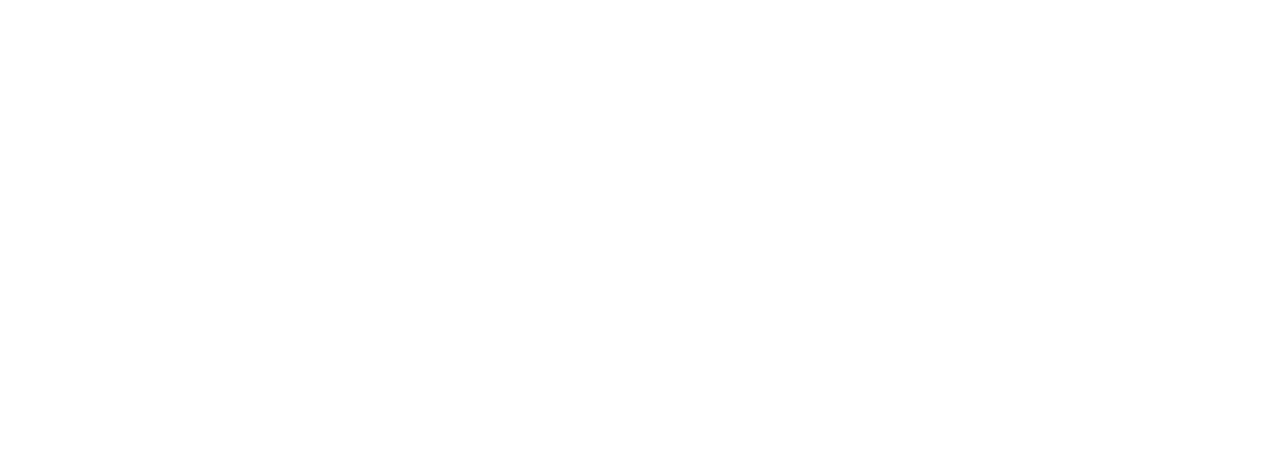
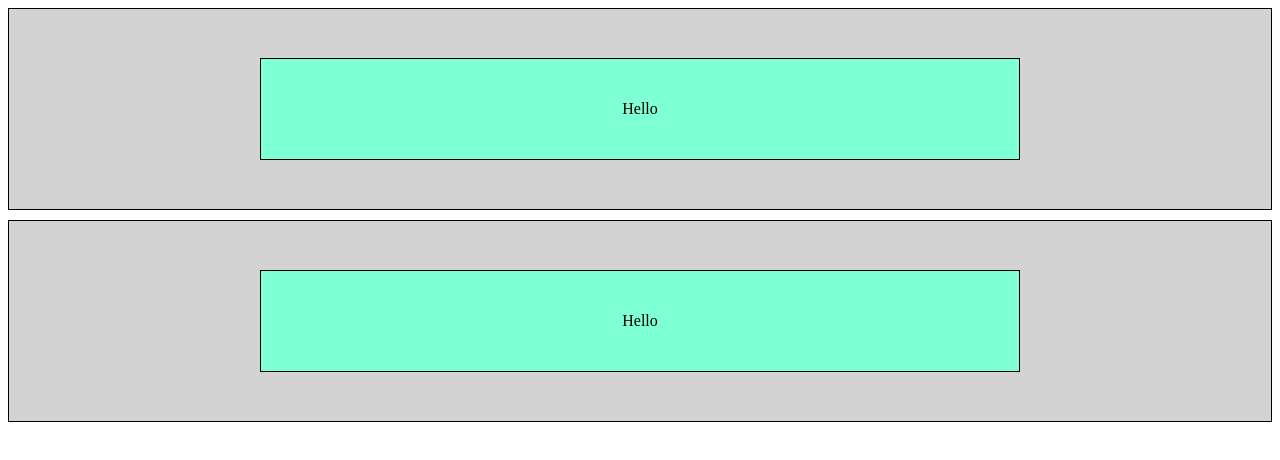
Before and after one commit to dimivela/web-projects-cf7, a plain HTML site: page chapter-6/1-flex-grid-alignment.html in a window 1280 px wide. Drawn offline with Linux system fonts and the light colour scheme.

Commit message:
more grid template 12/05/2025

```diff
--- a/chapter-6/1-flex-grid-alignment.html
+++ b/chapter-6/1-flex-grid-alignment.html
@@ -3,10 +3,16 @@
 <head>
     <meta charset="UTF-8">
     <meta name="viewport" content="width=device-width, initial-scale=1.0">
-    <title>Document</title>
+    <title>Flex & Grid</title>
     <link rel="stylesheet" href="./css/1-flex-grid-alignment.css">
 </head>
 <body>
+    <div class="center-flex">
+        <div class="hello-flex">Hello</div>
+    </div>
 
+    <div class="center-grid">
+        <div class="hello-grid">Hello</div>
+    </div>
 </body>
 </html>
--- a/chapter-6/css/1-flex-grid-alignment.css
+++ b/chapter-6/css/1-flex-grid-alignment.css
@@ -0,0 +1,37 @@
+.center-flex {
+    height: 200px;
+    background-color: lightgray;
+    border: 1px solid black;
+    display: flex;
+    justify-content: center;
+    align-items: center;
+}
+
+.hello-flex {
+    height: 100px;
+    width: 60%;
+    border: 1px solid black;
+    background-color: aquamarine;
+    text-align: center;
+    line-height: 100px;
+}
+
+.center-grid {
+    height: 200px;
+    background-color: lightgray;
+    border: 1px solid black;
+    margin-top: 10px;
+    display: grid;
+    /* justify-items: center;
+    align-items: center; */
+    place-items: center;
+}
+
+.hello-grid {
+    height: 100px;
+    width: 60%;
+    border: 1px solid black;
+    background-color: aquamarine;
+    text-align: center;
+    line-height: 100px;
+}
```
Also changed, not shown: chapter-6/2-grid-template.html (added, +37 -0 lines), chapter-6/css/2-grid-template.css (added, +27 -0 lines).
